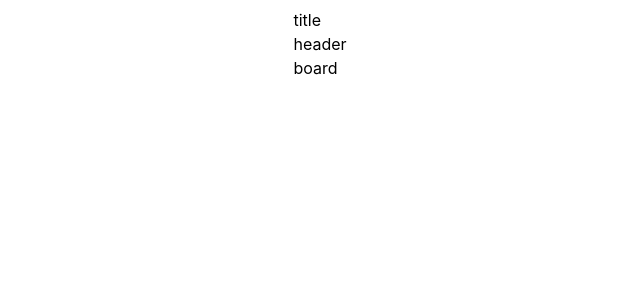
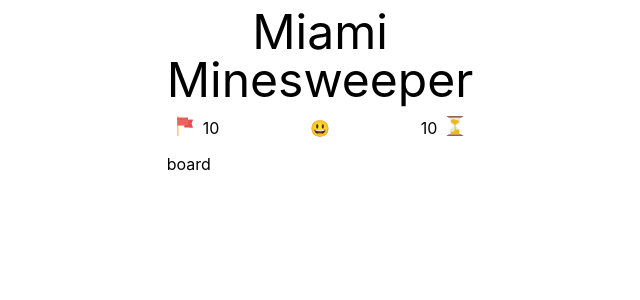
Before and after one commit to winterberryice/miami-minesweeper, a Next.js app: page / in a window 1280 px wide. Shown: the top 300 px of the page, without its empty margins (320-960 px from the left). Built offline with nearby package versions, Linux system fonts and the light colour scheme.

Commit message:
copy old components

```diff
--- /dev/null
+++ b/app/components/FlagIndicator.tsx
@@ -0,0 +1,16 @@
+import { Flag } from "./icons";
+
+export function FlagIndicator({
+  remainingFlags,
+}: {
+  remainingFlags: number;
+}): JSX.Element {
+  return (
+    <div className="flex">
+      <div style={{ height: "20px", width: "20px" }}>
+        <Flag />
+      </div>
+      <div className="pl-2 pr-4">{remainingFlags}</div>
+    </div>
+  );
+}
--- a/app/components/Header.tsx
+++ b/app/components/Header.tsx
@@ -1,3 +1,37 @@
+import { FlagIndicator } from "./FlagIndicator";
+import { TimerIndicator } from "./TimerIndicator";
+
 export function Header() {
-  return <div>header</div>;
+  function contentEmoji(): string {
+    // if (isGameOver && gameOverStatus == 'lose') {
+    //   return '😢';
+    // } else if (isGameOver && gameOverStatus == 'win') {
+    //   return '😎';
+    // } else
+    {
+      return "😃";
+    }
+  }
+
+  return (
+    <div className="header-element flex justify-center items-center p-2">
+      <div className="flex-1">
+        <FlagIndicator remainingFlags={10} />
+      </div>
+
+      <button
+        className="rounded hover:bg-gray-700 leading-normal py-1 px-2"
+        type="button"
+        onClick={(): void => {
+          // dispatch(newGame());
+        }}
+      >
+        {contentEmoji()}
+      </button>
+
+      <div className="flex-1">
+        <TimerIndicator elapsedTime={10} />
+      </div>
+    </div>
+  );
 }
--- /dev/null
+++ b/app/components/TimerIndicator.tsx
@@ -0,0 +1,16 @@
+import { Timer } from "./icons";
+
+export function TimerIndicator({
+  elapsedTime,
+}: {
+  elapsedTime: number;
+}): JSX.Element {
+  return (
+    <div className="flex justify-end">
+      <div className="pr-2">{elapsedTime}</div>
+      <div style={{ height: "20px", width: "20px" }}>
+        <Timer />
+      </div>
+    </div>
+  );
+}
--- a/app/components/Title.tsx
+++ b/app/components/Title.tsx
@@ -1,3 +1,8 @@
 export function Title() {
-  return <div>title</div>;
+  return (
+    <div className="title-element title-font text-5xl">
+      <div className="flex justify-center">Miami</div>
+      <div className="flex justify-center">Minesweeper</div>
+    </div>
+  );
 }
--- /dev/null
+++ b/app/components/icons/Bomb.tsx
@@ -0,0 +1,16 @@
+export const Bomb = (): JSX.Element => (
+  <svg viewBox="0 0 64 64">
+    <path
+      d="M50 38a24 24 0 11-33-22.24V10h18v5.76A23.986 23.986 0 0150 38z"
+      fill="#2d2d30"
+    />
+    <path d="M22 6h8v4h-8z" fill="#57565c" />
+    <path
+      d="M55.5 5.982L58.192 3l-.205 4.013L62 6.808 59.018 9.5 62 12.192l-4.013-.205.205 4.013-2.692-2.982L52.808 16l.205-4.013-4.013.205L51.982 9.5 49 6.808l4.013.205L52.808 3z"
+      fill="#ffda44"
+    />
+    <path d="M30.032 57.617a1 1 0 00.968.75.986.986 0 00.25-.032 21.01 21.01 0 0015.467-16.888 1 1 0 10-1.973-.327A19.01 19.01 0 0130.75 56.4a1 1 0 00-.718 1.217z" />
+    <path d="M60.51 9.5l2.16-1.95a1 1 0 00.254-1.125.985.985 0 00-.975-.616l-2.907.149.149-2.907a1 1 0 00-1.741-.721L55.5 4.49l-1.95-2.16a1 1 0 00-1.741.721l.149 2.907-2.907-.149a.973.973 0 00-.975.616 1 1 0 00.254 1.125L49.936 9H44V2a1 1 0 00-1-1H26a1 1 0 00-1 1v3h-3a1 1 0 00-1 1v3h-4a1 1 0 00-1 1v5.1a25 25 0 1020 0V10a1 1 0 00-1-1h-4V6a1 1 0 00-1-1h-3V3h15v7a1 1 0 001 1h5.829l-.5.45a1 1 0 00.721 1.741l2.907-.149-.149 2.907a1 1 0 001.741.721l1.95-2.16 1.95 2.16a1 1 0 001.741-.721l-.149-2.907 2.907.149a1 1 0 00.721-1.741zm-25.885 7.187a23.02 23.02 0 11-17.848.268A.981.981 0 0017 17h10a1 1 0 000-2h-9v-4h16v4.76a1 1 0 00.625.927zM29 7v2h-6V7zm29.348 3.242l.894.808-1.2-.061a1.012 1.012 0 00-.759.291 1 1 0 00-.291.759l.061 1.2-.808-.894a1 1 0 00-1.484 0l-.808.894.061-1.2a1 1 0 00-1.05-1.05l-1.2.061.894-.808a1 1 0 000-1.484l-.894-.808 1.2.061a1 1 0 001.05-1.05l-.061-1.2.808.894a1.03 1.03 0 001.484 0l.808-.894-.061 1.2a1 1 0 001.05 1.05l1.2-.061-.894.808a1 1 0 000 1.484z" />
+    <path d="M32 16a1 1 0 00-1-1h-1a1 1 0 000 2h1a1 1 0 001-1z" />
+  </svg>
+);
--- /dev/null
+++ b/app/components/icons/Cancel.tsx
@@ -0,0 +1,10 @@
+const Cancel = () => (
+  <svg viewBox="0 0 15.642 15.642">
+    <path
+      fillRule="evenodd"
+      d="M8.882 7.821l6.541-6.541A.75.75 0 1014.362.219L7.821 6.76 1.28.22A.75.75 0 10.219 1.281L6.76 7.822l-6.54 6.54a.75.75 0 001.06 1.061l6.541-6.541 6.541 6.541a.75.75 0 101.06-1.061l-6.54-6.541z"
+    />
+  </svg>
+);
+
+export { Cancel };
--- /dev/null
+++ b/app/components/icons/Flag.tsx
@@ -0,0 +1,24 @@
+export function Flag(): JSX.Element {
+  return (
+    <svg viewBox="0 0 496.485 496.485">
+      <path
+        fill="#e95353"
+        d="M440.537 284.905H237.428V90.469h203.109l-31.744 97.218z"
+      />
+      <path
+        d="M71.401 0c-8.564 0-15.515 6.951-15.515 15.515v480.97h31.03V15.515C86.916 6.951 79.965 0 71.401 0z"
+        fill="#ffbd49"
+      />
+      <path fill="#ed6262" d="M55.886 43.132h267.217v194.42H55.886z" />
+      <path fill="#cd484b" d="M237.428 284.905l85.675-47.337h-85.675z" />
+      <path
+        d="M55.886 87.428c0 5.136 4.189 9.325 9.325 9.325 5.151 0 9.263-4.189 9.263-9.325V67.134c0-4.298 3.522-7.835 7.835-7.773h.714c4.251-.295 7.789 3.119 7.789 7.354v23.257c0 5.089 3.77 9.573 8.844 9.868 5.322.233 9.806-4.003 9.806-9.325v-11.9a7.813 7.813 0 017.835-7.835l.543.062h.124c4.546-.062 8.254 3.646 8.254 8.192v10.395c0 5.073 3.77 9.573 8.782 9.868 5.384.248 9.806-4.003 9.806-9.325V74.318c0-4.484 3.832-7.835 8.316-7.773h.186c4.546-.062 8.316 3.289 8.316 7.773v23.428c0 5.027 3.77 9.511 8.782 9.806 5.384.233 9.806-4.003 9.806-9.325l.016-22.342a9.307 9.307 0 019.806-9.294c5.027.264 8.813 4.779 8.813 9.821v13.234c.14 5.011 4.251 9.061 9.294 9.061 5.136 0 9.325-4.189 9.325-9.325V67.134c0-4.096 2.963-7.773 8.487-7.773 4.251-.295 7.835 3.119 7.835 7.354v23.257c0 5.089 3.77 9.573 8.797 9.868 5.384.233 9.806-4.003 9.806-9.325v-11.9c0-4.313 3.522-7.835 7.835-7.835l.543.062h.124c4.546-.062 8.254 3.646 8.254 8.192v7.401c0 5.089 3.77 9.573 8.844 9.868 5.322.233 9.806-4.003 9.806-9.325v-9.666c0-4.484 3.77-7.835 8.254-7.773h.248c4.484-.062 8.254 3.289 8.254 7.773v8.487c0 5.027 3.77 9.511 8.782 9.806 5.384.233 9.806-4.003 9.806-9.325V43.132H55.886v44.296z"
+        fill="#e95353"
+      />
+      <path
+        d="M440.537 90.469h-76.35c-5.073 0-9.216 4.143-9.216 9.232s4.143 9.169 9.232 9.169h43.101c4.251 0 7.758 3.491 7.696 7.758 0 5.803-3.32 8.394-7.277 8.394H361.69c-5.027 0-9.464 3.739-9.759 8.751-.233 5.275 3.956 9.697 9.232 9.697h34.8a7.74 7.74 0 017.758 7.758l-.062.528v.109c.062 4.499-3.615 8.161-8.099 8.161h-33.311c-5.027 0-9.464 3.724-9.759 8.704-.233 5.322 3.956 9.697 9.232 9.697h38.524c4.437 0 7.742 3.786 7.696 8.223v.186c.062 4.499-3.258 8.223-7.696 8.223h-46.22c-4.965 0-9.402 3.724-9.697 8.704-.233 5.322 3.956 9.697 9.232 9.697l45.149.016c5.244 0 9.48 4.391 9.201 9.697-.264 4.98-4.732 8.72-9.712 8.72h-36.135c-4.965.14-8.968 4.205-8.968 9.2 0 5.089 4.143 9.232 9.232 9.232h45.025c4.251 0 7.758 3.491 7.695 7.742v.652c.295 4.205-3.072 7.742-7.277 7.742h-46.033c-5.027 0-9.464 3.724-9.759 8.704-.233 5.322 3.956 9.697 9.232 9.697h79.391l-31.744-97.218 31.679-97.175z"
+        fill="#e24d4d"
+      />
+    </svg>
+  );
+}
--- /dev/null
+++ b/app/components/icons/Timer.tsx
@@ -0,0 +1,18 @@
+const Timer = (): JSX.Element => (
+  <svg viewBox="0 0 60 60">
+    <path
+      d="M41.857 22.096A7.063 7.063 0 0045 16.222V5H15v11.222c0 2.36 1.18 4.564 3.143 5.874l9.319 6.843a1.318 1.318 0 01.001 2.122l-9.319 6.843A7.061 7.061 0 0015 43.778V55h30V43.778c0-2.36-1.18-4.564-3.143-5.874l-9.319-6.843a1.318 1.318 0 01-.001-2.122l9.32-6.843z"
+      fill="#e6e6e6"
+    />
+    <path fill="#9e6c53" d="M10 55h40v4H10zM10 1h40v4H10z" />
+    <g fill="#8a5336">
+      <path d="M54 58H6a1 1 0 100 2h48a1 1 0 100-2zM6 2h48a1 1 0 100-2H6a1 1 0 100 2z" />
+    </g>
+    <path
+      d="M40.192 19.6A4.053 4.053 0 0042 16.223a2.847 2.847 0 00-2.156-2.762L24.791 9.698C21.342 8.835 18 11.444 18 15v1.223c0 1.359.676 2.622 1.808 3.377L29 26.346v15.877c0 3.63-3.764 6.036-7.058 4.511-1.774-.821-3.922.394-3.941 2.349V55h24V43.777v-.041c-.019-1.931-1.889-3.322-3.791-2.991l-2.049.357A4.405 4.405 0 0131 36.763V26.346l9.192-6.746z"
+      fill="#ebba16"
+    />
+  </svg>
+);
+
+export { Timer };
--- /dev/null
+++ b/app/components/icons/index.tsx
@@ -0,0 +1,4 @@
+export * from "./Bomb";
+export * from "./Cancel";
+export * from "./Flag";
+export * from "./Timer";
--- a/app/page.tsx
+++ b/app/page.tsx
@@ -1,3 +1,5 @@
+"use client";
+
 import { Board, Header, Title } from "app/components";
 
 export default function Page() {
```
